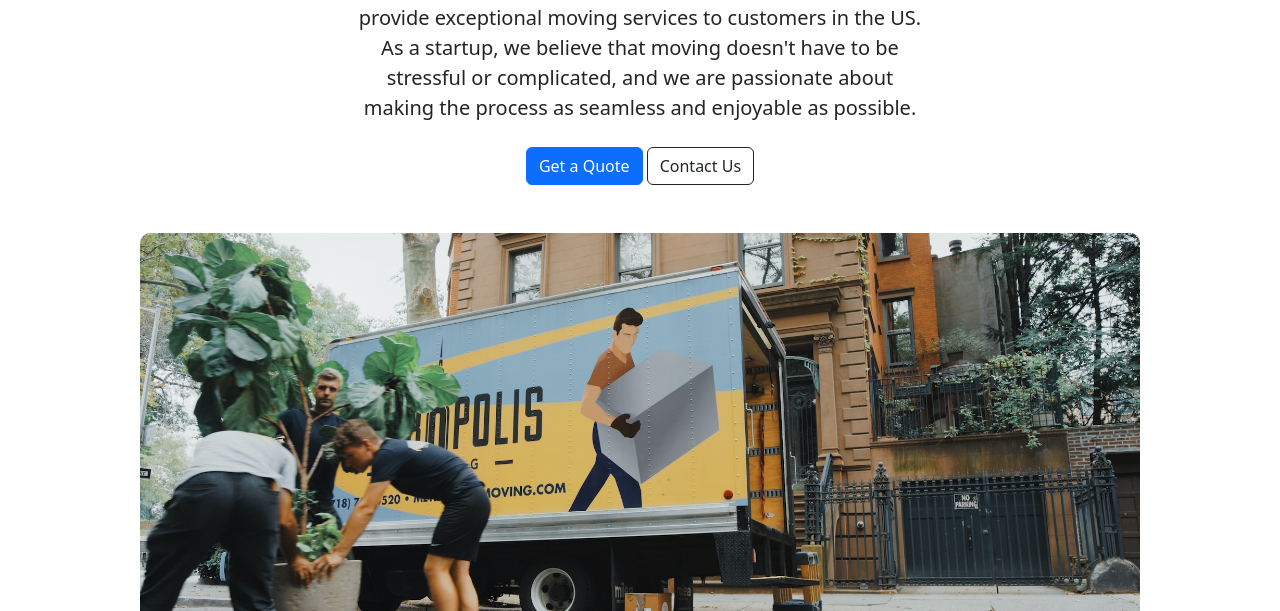
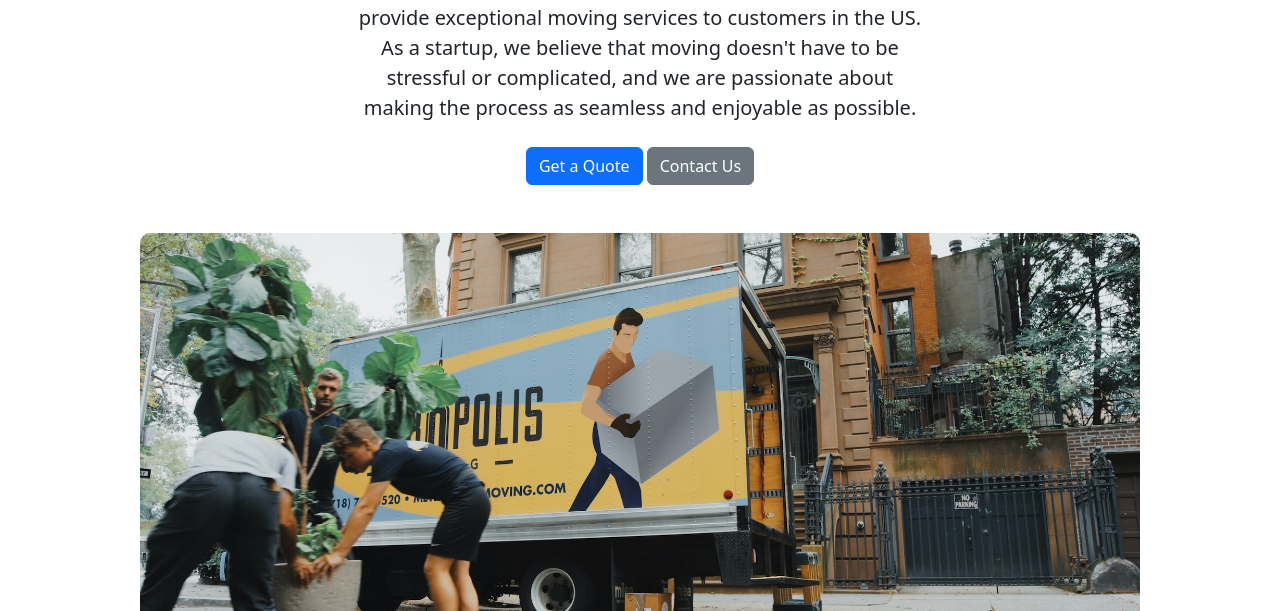
Before and after one commit to ManuelCFrontEnd/movewithjoy, a plain HTML site: page index.html in a window 1280 px wide. Shown: the part 189-800 px from the top of the page. Drawn offline with nearby package versions, Linux system fonts and the light colour scheme.

Commit message:
Update index.html

```diff
--- a/index.html
+++ b/index.html
@@ -52,7 +52,7 @@
 <br>
 <div class="container-fluid">
   <a class="btn btn-primary btn-md" href="#" role="button">Get a Quote</a>
-  <a class="btn btn-outline-dark btn-md" href="#" role="button">Contact Us </a>
+  <a class="btn btn-secondary btn-md" href="#" role="button">Contact Us </a>
 </div>
 <br><br>
 <div class="container-sm">
```
